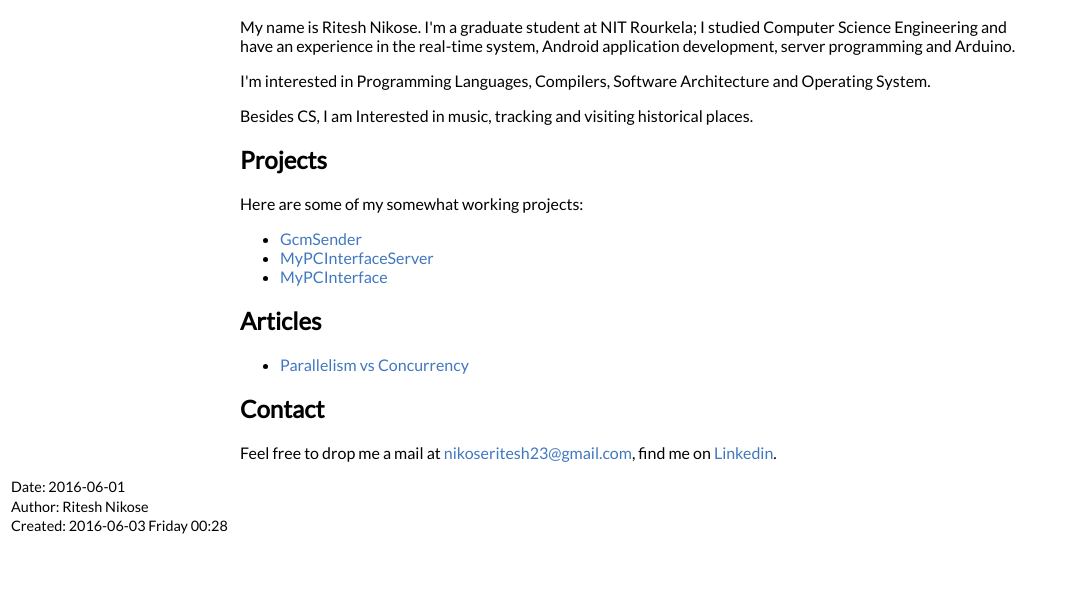
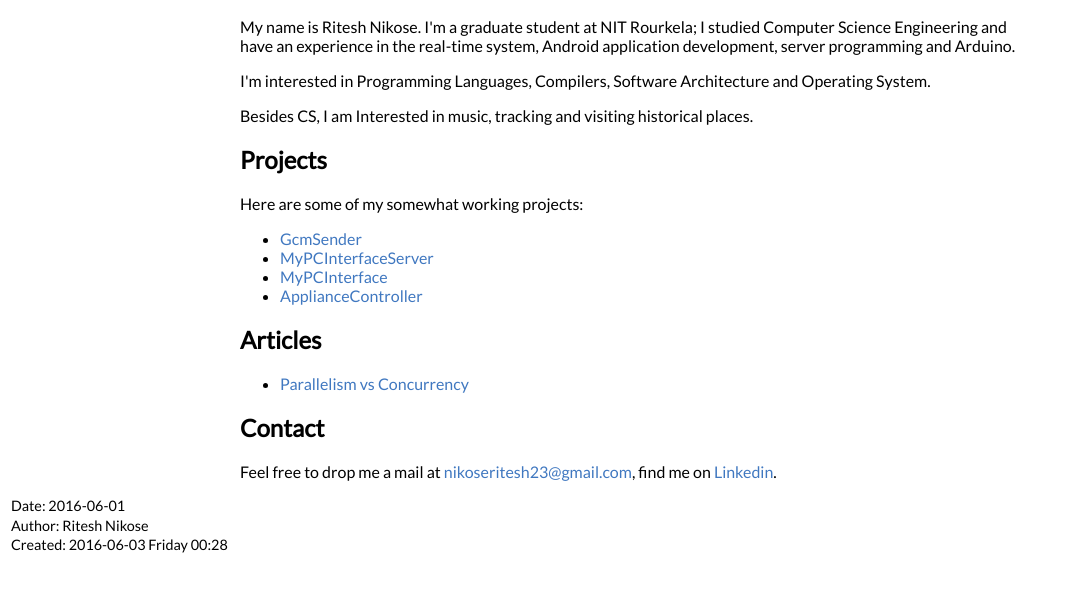
Before and after one commit to riteshnikose/riteshnikose.github.io, a plain HTML site: page index.html in a window 1280 px wide. Shown: the part 112-704 px from the top of the page, without its empty margins (0-1067 px from the left). Drawn offline with Linux system fonts and the light colour scheme.

```diff
--- a/index.html
+++ b/index.html
@@ -172,6 +172,7 @@
       <li><a href="https://github.com/riteshnikose/GcmSender">GcmSender</a></li>
       <li><a href="https://github.com/riteshnikose/MyPCInterfaceServer">MyPCInterfaceServer</a></li>
       <li><a href="https://github.com/riteshnikose/MyPCInterface">MyPCInterface</a></li>
+      <li><a href="https://github.com/riteshnikose/ApplianceController">ApplianceController</a></li>
       </ul>
 
 <h2 id="orgheadline3">Articles </h2>
```
